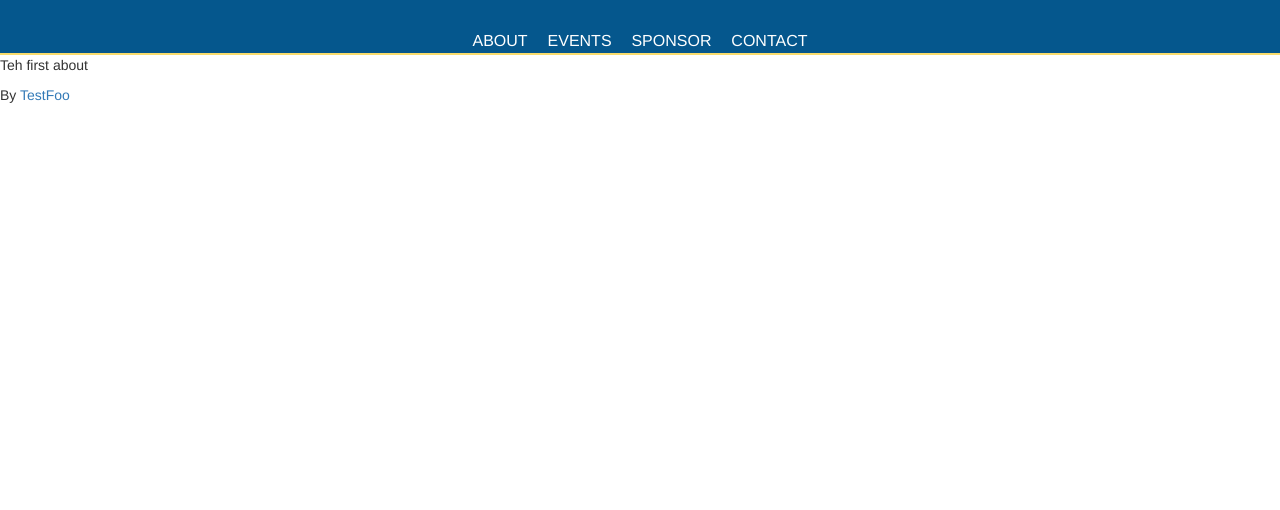
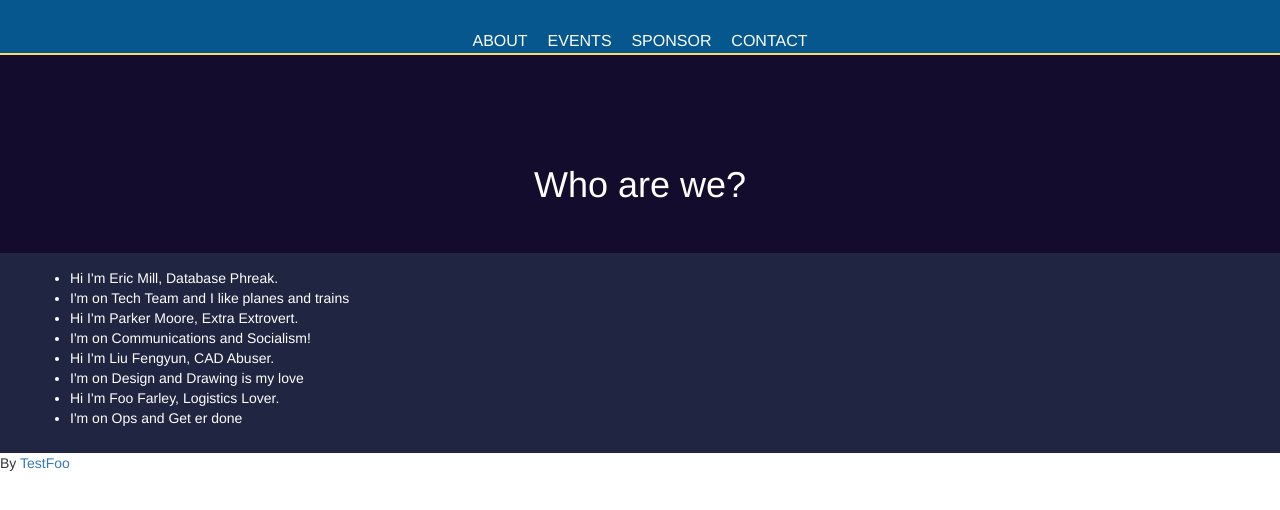
Before and after one commit to HackGT/hackgt-org-website, a Jekyll site: the page built from _pages/about.html, in a window 1280 px wide. Shown: the top 510 px of the page. Built offline with Jekyll 4.4.1, drawn with Linux system fonts in a browser that asks for light colours.

Commit message:
Added _data for parsing data, began working on about

```diff
--- /dev/null
+++ b/_data/members.csv
@@ -0,0 +1,5 @@
+name,nickname,team,about
+Eric Mill,Database Phreak,Tech Team,I like planes and trains
+Parker Moore,Extra Extrovert,Communications,Socialism!
+Liu Fengyun,CAD Abuser,Design,Drawing is my love
+Foo Farley,Logistics Lover,Ops,Get er done
--- a/_includes/header.html
+++ b/_includes/header.html
@@ -1,4 +1,4 @@
-<body>
+<header>
 	<div class="nav">
 		<ul>
 			  <li><a href="/about">About</a></li>
@@ -7,4 +7,4 @@
 			  <li><a href="#">Contact</a></li>
 		</ul>
 	</div>
-</body>
+</header>
--- a/_layouts/home.html
+++ b/_layouts/home.html
@@ -5,9 +5,7 @@
 
   {% include header.html %}
 
-  <body>
-    {{content}}
-  </body>
+  {{content}}
 
   {% include footer.html %}
 </html>
--- /dev/null
+++ b/_pages/about.html
@@ -0,0 +1,23 @@
+---
+layout: home
+title: About
+permalink: /about/
+---
+
+<body>
+    <div class="page-header">
+        <h1>Who are we?</h1>
+    </div>
+    <div id="about">
+        <ul>
+        {% for member in site.data.members %}
+          <li>
+            Hi I'm {{ member.name }}, {{ member.nickname }}.
+          </li>
+          <li>
+            I'm on {{ member.team }} and {{ member.about }}
+          </li>
+        {% endfor %}
+        </ul>
+    </div>
+</body>
--- a/_pages/about.md
+++ /dev/null
@@ -1,7 +0,0 @@
----
-layout: home
-title: About
-permalink: /about/
----
-
-Teh first about
--- a/index.html
+++ b/index.html
@@ -4,12 +4,10 @@
 # See: https://jekyllrb.com/docs/themes/#overriding-theme-defaults
 layout: home
 ---
-<!DOCTYPE html>
-<html>
+
 <body>
 	<div class="page-header">
 		<h1>HACKGT</h1>
 		<img src="static/images/Cityscape.png"></img>
 	</div>
 </body>
-</html>
```
